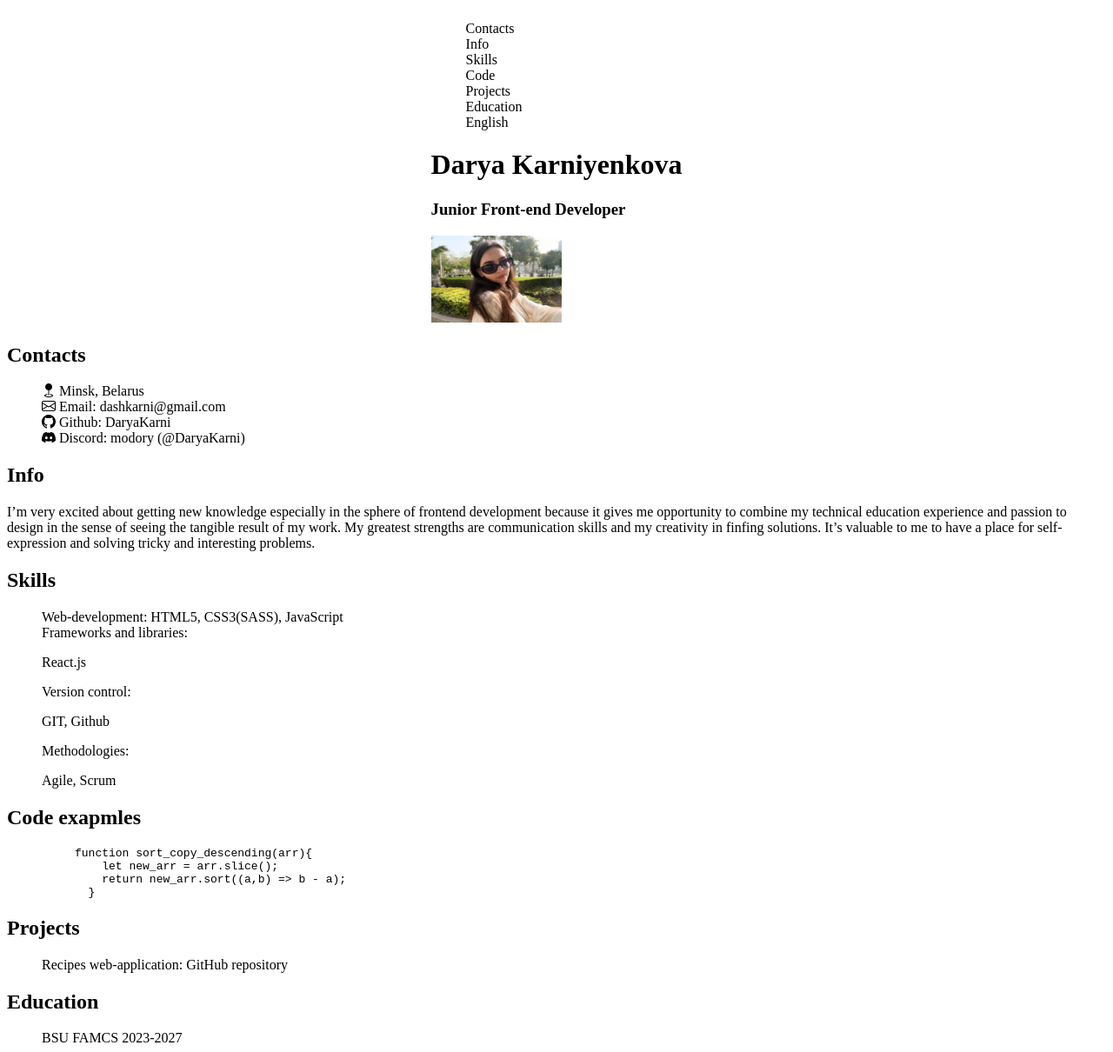
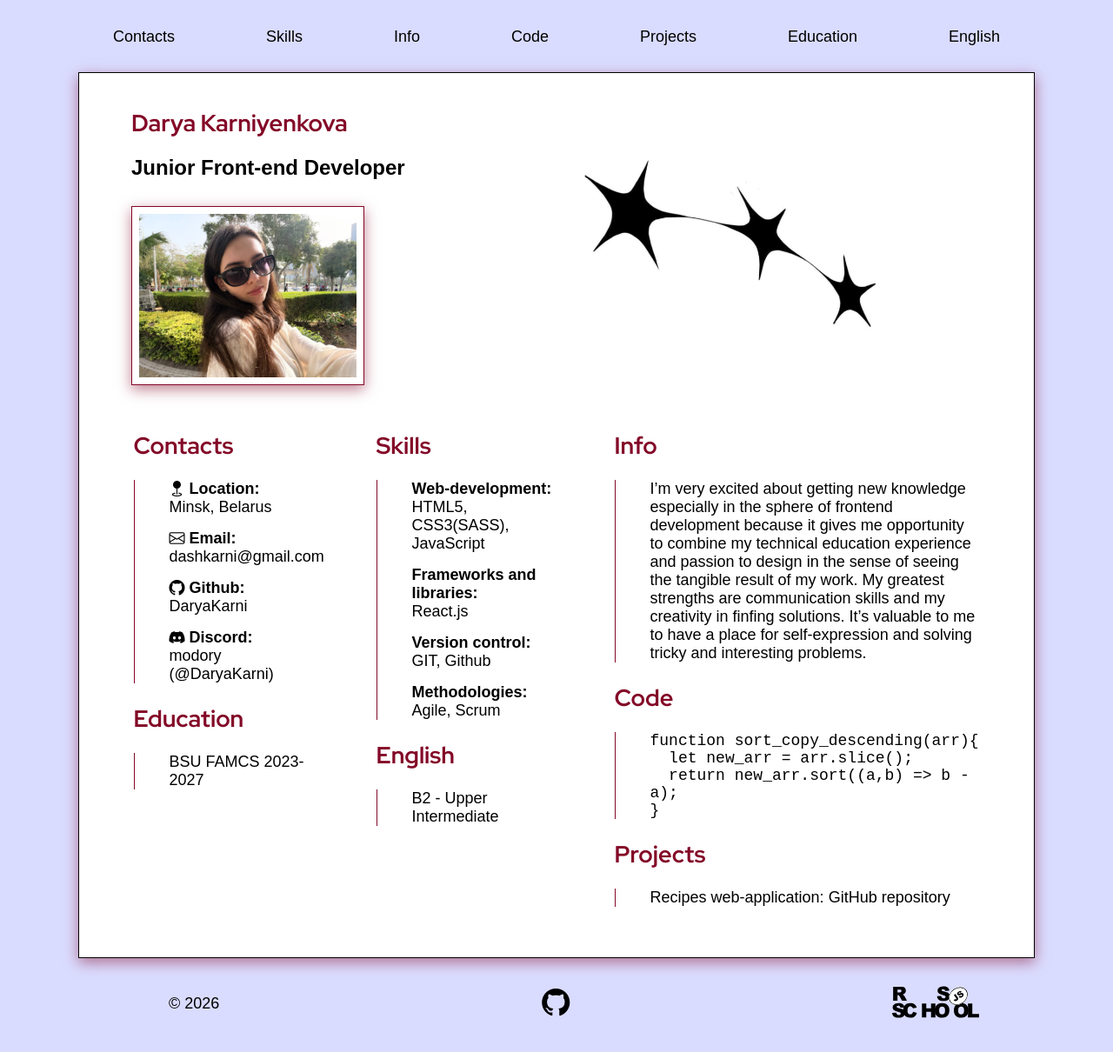
Before and after one commit to DaryaKarni/rsschool-cv, a website: page index.html in a window 1280 px wide. Shown: the top 1210 px of the page at 87% size. Drawn offline with nearby package versions, Linux system fonts and the light colour scheme; a web font is replaced by a local one.

Commit message:
feat: add css styles

```diff
--- a/index.html
+++ b/index.html
@@ -6,122 +6,156 @@
   <link rel="stylesheet" href="style.css" />
   <title>cv</title>
   <link rel="icon" href="assets/logo.ico" />
+
 </head>
 <body>
   <div class="container">
     <header>
-      <nav>
-        <ul>
-          <li>Contacts</li>
-          <li>Info</li>
-          <li>Skills</li>
-          <li>Code</li>
-          <li>Projects</li>
-          <li>Education</li>
-          <li>English</li>
+      <nav class="nav">
+        <ul class="nav-list">
+          <li><a class="nav-link" href="#contacts">Contacts</a></li>
+          <li><a class="nav-link" href="#skills">Skills</a></li>
+          <li><a class="nav-link" href="#info">Info</a></li>
+          <li><a class="nav-link" href="#code">Code</a></li>
+          <li><a class="nav-link" href="#projects">Projects</a></li>
+          <li><a class="nav-link" href="#education">Education</a></li>
+          <li><a class="nav-link" href="#english">English</a></li>
         </ul>
       </nav>
+    </header>
+    <main class="main-content">
+      <section class="title-section">
+        <div>
           <h1>Darya Karniyenkova</h1>
           <h3>Junior Front-end Developer</h3>
-      <img src="assets/my_photo.jpg" alt="avatar image" width="150" height="100"/>
-    </header>
-    <main>
-      <section>
+          <div class="photo-wrapper">
+            <img class="photo" src="assets/my_photo.jpg" alt="avatar image" width="150" height="100"/>
+          </div>
+        </div>
+        <div>
+            <img class="right-line" src="./assets/stars.png" alt="decoration line" width="150" height="100"/>
+        </div>
+      </section>
+      <div class="left-column">
+        <section id="contacts">
           <h2>Contacts</h2>
-        <ul>
+            <ul class="contacts-list">
               <li class="contacts-location">
+                <div>
                   <i class="bi bi-geo-fill location-icon"></i>
+                  <span class="to-bold">Location:</span>
+                </div>
                 <span>Minsk, Belarus</span>
               </li>
               <li>
+                <div>
                   <i class="bi bi-envelope"></i>
-            <span>Email:</span>
-            <a href="mailto:dashkarni@gmail.com" rel="noreferrer noopener" target="_blank">dashkarni@gmail.com</a>
+                  <span class="to-bold">Email:</span>
+                </div>
+                <a class="ref" href="mailto:dashkarni@gmail.com" rel="noreferrer noopener" target="_blank">dashkarni@gmail.com</a>
               </li>
               <li>
+                <div>
                   <i class="bi bi-github"></i>
-            <span>Github:</span>
-            <a href="https://github.com/DaryaKarni" rel="noreferrer noopener" target="_blank">DaryaKarni</a>
+                  <span class="to-bold">Github:</span>
+                </div>
+                <a class="ref" href="https://github.com/DaryaKarni" rel="noreferrer noopener" target="_blank">DaryaKarni</a>
               </li>
               <li>
+                <div>
                   <i class="bi bi-discord"></i>
-            <span class="contacts-discord">Discord:</span>
-            <a href="https://discord.com/users/784538909387784252" rel="noreferrer noopener" target="_blank">modory (@DaryaKarni)</a>
+                  <span class="contacts-discord to-bold">Discord:</span>
+                </div>
+                <a class="ref" href="https://discord.com/users/784538909387784252" rel="noreferrer noopener" target="_blank">modory (@DaryaKarni)</a>
               </li>
             </ul>
           </section>
-      <section>
-        <h2>Info</h2>
-        <p>I’m very excited about getting new knowledge especially in the sphere of frontend development
-        because it gives me opportunity to combine my technical education experience and passion to design
-        in the sense of seeing the tangible result of my work.
-        My greatest strengths are communication skills and my creativity in finfing solutions.
-        It’s valuable to me to have a place for self-expression and solving tricky and interesting problems.</p>
+          <section id="education">
+          <h2>Education</h2>
+          <ul class="education-ul">
+            <li>
+              <p>BSU FAMCS 2023-2027</p>
+            </li>
+          </ul>
         </section>
-      <section>
+      </div>
+      <div class="middle-column">
+        <section id="skills">
           <h2>Skills</h2>
-        <ul>
+          <ul class="skills-list">
             <li>
               <span>Web-development:</span>
               <span>HTML5, CSS3(SASS), JavaScript</span>
             </li>
             <li>
               <span>Frameworks and libraries:</span>
-            <p>React.js</p>
+              <span>React.js</span>
             </li>
             <li>
               <span>Version control:</span>
-            <p>GIT, Github</p>
+              <span>GIT, Github</span>
             </li>
             <li>
               <span>Methodologies:</span>
-            <p>Agile, Scrum</p>
+              <span>Agile, Scrum</span>
             </li>
           </ul>
         </section>
-      <section>
-        <h2>Code exapmles</h2>
-        <pre>
-          <code>function sort_copy_descending(arr){
+        <section id="english">
+          <h2>English</h2>
+          <ul class="english-ul">
+            <li>
+              <span>B2 - Upper Intermediate</span>
+            </li>
+          </ul>
+        </section>
+      </div>
+      <div class="right-column">
+        <section id="info">
+          <h2>Info</h2>
+          <ul class="info-ul">
+            <li>
+              <p>I’m very excited about getting new knowledge especially in the sphere of frontend development
+              because it gives me opportunity to combine my technical education experience and passion to design
+              in the sense of seeing the tangible result of my work.
+              My greatest strengths are communication skills and my creativity in finfing solutions.
+              It’s valuable to me to have a place for self-expression and solving tricky and interesting problems.</p>
+            </li>
+          </ul>
+        </section>
+        <section id="code">
+          <h2>Code</h2>
+            <ul class="code-ul">
+              <li>
+          <pre><code>function sort_copy_descending(arr){
   let new_arr = arr.slice();
   return new_arr.sort((a,b) => b - a);
 }</code></pre>
-      </section>
-      <section>
-        <h2>Projects</h2>
-        <ul>
-          <li>
-            <span>Recipes web-application:</span>
-            <a href="https://github.com/DaryaKarni/recipes-frontend" rel="noreferrer noopener" target="_blank">GitHub repository</a>
             </li>
           </ul>
         </section>
-      <section>
-        <h2>Education</h2>
-        <ul>
+        <section id="projects">
+          <h2>Projects</h2>
+          <ul class="projects-ul">
             <li>
-            <p>BSU FAMCS 2023-2027</p>
+              <span>Recipes web-application:</span>
+              <a class="ref" href="https://github.com/DaryaKarni/recipes-frontend" rel="noreferrer noopener" target="_blank">GitHub repository</a>
             </li>
           </ul>
         </section>
-      <section>
-        <h2>English</h2>
-        <ul>
-          <li>
-            <span>B2, speaking fluently</span>
-          </li>
-        </ul>
-      </section>
+      </div>
     </main>
-    <footer>
-      <ul>
+    <footer class="footer">
+      <ul class="footer-list">
         <li>
           <span>© 2026</span>
         </li>
         <li>
           <a href="https://github.com/DaryaKarni" rel="noreferrer noopener" target="_blank"  aria-label="GitHub profile">
-            <i class="bi bi-github"></i>
+            <i class="bi bi-github git-icon"></i>
           </a>
+        </li>
+        <li>
           <a href="https://rs.school/ru/courses/javascript" rel="noreferrer noopener">
             <img src="assets/rs-school-logo.svg" alt="rss school logo" width="100" height="100"/>
           </a>
--- a/style.css
+++ b/style.css
@@ -1,4 +1,42 @@
 @import "https://cdn.jsdelivr.net/npm/bootstrap-icons@1.13.1/font/bootstrap-icons.min.css";
+@import "https://fonts.googleapis.com/css2?family=News+Cycle:wght@400;700&display=swap";
+@import "https://fonts.googleapis.com/css2?family=Red+Hat+Display:ital,wght@0,300..900;1,300..900&display=swap";
+
+html {
+  scroll-behavior: smooth;
+}
+
+body {
+  font-family: "News Cycle", sans-serif;
+  font-size: 18px;
+  background-color: rgb(218, 220, 255);
+}
+
+h1,
+h2,
+h3 {
+  font-family: "Red Hat Display", sans-serif;
+}
+
+h1,
+h2 {
+  color: rgb(131, 8, 39);
+}
+
+h1 {
+  margin: 0 0 20px;
+}
+
+h3 {
+  font-family: "News Cycle", sans-serif;
+  font-size: 24px;
+  margin: 0;
+  margin-bottom: 30px;
+}
+
+* {
+  box-sizing: border-box;
+}
 
 ul {
   list-style: none;
@@ -9,8 +47,174 @@ a {
   text-decoration: none;
 }
 
+pre {
+  white-space: pre-wrap;
+  word-wrap: break-word;
+}
+
 .container {
+  width: 95%;
+  max-width: 1100px;
+  margin: 4vh auto;
   display: flex;
   flex-direction: column;
+  justify-content: center;
+  box-sizing: border-box;
+}
+
+.nav {
+  width: 100%;
+}
+
+.nav-list {
+  display: flex;
+  justify-content: space-between;
+  margin: 0 auto;
+  padding: 0 40px;
+  flex-wrap: wrap;
+  margin-bottom: 30px;
+}
+
+.nav-link {
+  transition: 0.3s ease;
+  display: inline-block;
+}
+
+.nav-link:hover {
+  color: rgb(131, 8, 39);
+  transform: scale(1.2);
+}
+
+.main-content {
+  display: flex;
+  gap: 5vw;
+  flex-wrap: wrap;
+  justify-content: center;
+  row-gap: 0;
+  border: 1px solid rgb(0, 0, 0);
+  padding: 40px 30px;
+  box-shadow: 0 5px 15px rgb(131, 8, 39, 0.5);
+  background-color: rgb(255, 255, 255);
+}
+
+.title-section {
+  width: 100%;
+  white-space: normal;
+  padding-left: 30px;
+  margin-bottom: 30px;
+  display: flex;
+  justify-content: space-between;
+  flex-wrap: wrap;
+}
+
+.right-line {
+  width: 400px;
+  justify-self: flex-end;
+  height: auto;
+  margin: 50px 100px 0 0;
+}
+
+.photo-wrapper {
+  width: fit-content;
+  border: 1px solid rgb(131, 8, 39);
+  padding: 8px;
+  box-shadow: 0 5px 15px rgb(131, 8, 39, 0.5);
+}
+
+.photo {
+  width: 250px;
+  height: auto;
+  display: block;
+}
+
+.left-column {
+  width: 215px;
+  justify-self: left;
+}
+
+.contacts-list,
+.skills-list {
+  display: flex;
+  flex-direction: column;
+  gap: 15px;
+  border-left: 1px solid rgb(131, 8, 39);
+}
+
+.skills-list span {
+  display: block;
+}
+
+.skills-list li span:first-child,
+.to-bold {
+  font-weight: 700;
+}
+
+.ref:hover {
+  color: rgb(131, 8, 39);
+}
+
+.middle-column {
+  width: 210px;
+}
+
+.info-ul,
+.code-ul,
+.education-ul,
+.projects-ul,
+.english-ul {
+  border-left: 1px solid rgb(131, 8, 39);
+}
+
+.right-column {
+  max-width: 420px;
+}
+
+.footer-list {
+  display: flex;
+  justify-content: space-between;
   align-items: center;
+  margin: 0 5vw;
 }
+
+.git-icon {
+  font-size: 2rem;
+}
+
+@media (max-width: 1005px) {
+  .title-section {
+    margin-left: 50px;
+  }
+
+  .right-line {
+    width: 250px;
+  }
+
+  .left-column,
+  .middle-column {
+    width: 250px;
+    margin-left: 0;
+  }
+
+  .nav-list {
+    padding: 0 10vw;
+  }
+}
+
+@media (max-width: 640px) {
+  .left-column,
+  .middle-column,
+  .right-column {
+    width: 100%;
+    margin-left: 0;
+  }
+
+  .title-section {
+    margin: 0;
+    padding-left: 0;
+  }
+
+  .nav-list {
+    font-size: 12px;
+    padding: 0;
+  }
+}
```
Also changed, not shown: assets/line.jpg (added), assets/star.jpg (added), assets/stars.png (added). Lines whose indentation alone changed are shown as unchanged.
